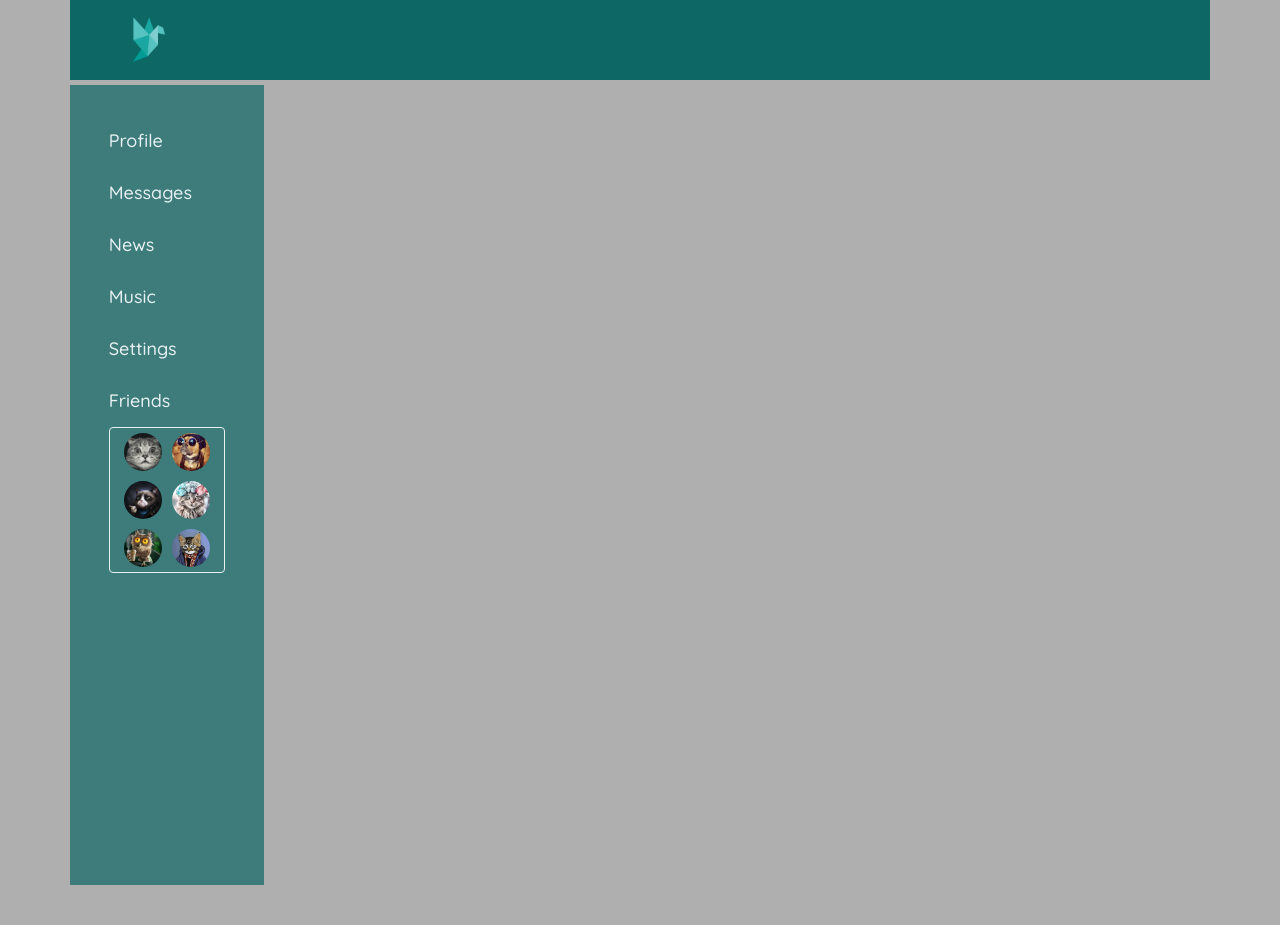
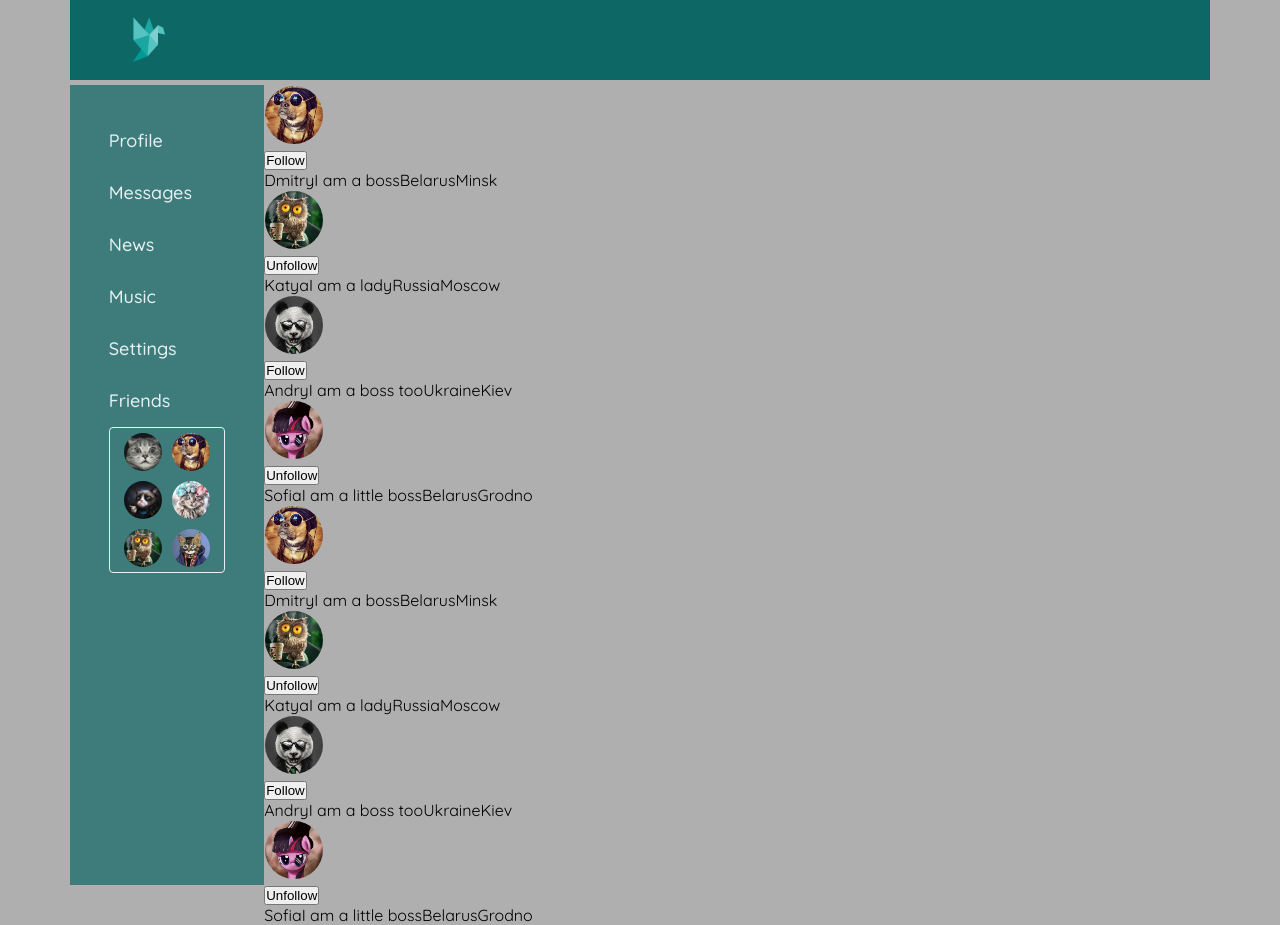
Before and after one commit to FilionchykMaryia/social_network, a React (Create React App) app: page /users in a window 1280 px wide. Before the commit the page ends 885 px from the top, so only its background shows below. Built offline with nearby package versions, Linux system fonts and the light colour scheme.

Commit message:
add usersPage

```diff
--- a/src/App.js
+++ b/src/App.js
@@ -1,30 +1,29 @@
 import React from 'react';
-import { BrowserRouter, Route } from 'react-router-dom';
+import { Route } from 'react-router-dom';
 import './style/style.scss';
 import Header from './components/Header';
-import Navbar from './components/NavBar/Navbar';
-import Dialogs from '../src/components/Dialogs/Dialogs';
 import Music from '../src/components/Music/Music';
 import News from '../src/components/News/News';
 import Profile from '../src/components/Profile/Profile';
 import Settings from '../src/components/Settings/Settings';
 import DialogsContainer from './components/Dialogs/DialogsContainer';
 import NavbarContainer from './components/NavBar/NavbarContainer';
+import UsersContainer from './components/Users/UsersContainer';
 
 
-const App = (props) => {
+const App = () => {
 
   return (
     <div className="app-wrapper ">
         <Header />
         <NavbarContainer />
           <div className="content">
-            <Route path="/profile"
-              render={() => <Profile/>} />
+            <Route path="/profile" render={() => <Profile/>} />
             <Route path="/dialogs" render={() => <DialogsContainer/>} />
             <Route path="/news" component={News}/>
             <Route path="/music" component={Music}/>
             <Route path="/settings" component={Settings}/>
+            <Route path="/users" render={() => <UsersContainer />} />
           </div>
     </div>
   );
--- /dev/null
+++ b/src/components/Users/Users.jsx
@@ -0,0 +1,47 @@
+import React from 'react';
+
+const Users = (props) => {
+  if(props.users.length === 0){
+    props.setUsers([
+      {id: 1, photoUrl: '2.jpg', followed: false, fullName: 'Dmitry', status: 'I am a boss', location: {city: 'Minsk', country: 'Belarus'}},
+      {id: 2, photoUrl: '5.jpg', followed: true, fullName: 'Katya', status: 'I am a lady', location: {city: 'Moscow', country: 'Russia'}},
+      {id: 3, photoUrl: '8.jpg', followed: false, fullName: 'Andry', status: 'I am a boss too', location: {city: 'Kiev', country: 'Ukraine'}},
+      {id: 4, photoUrl: '7.jpg', followed: true, fullName: 'Sofia', status: 'I am a little boss', location: {city: 'Grodno', country: 'Belarus'}},
+    ])
+  }
+
+  return <div>
+    {
+      props.users.map(u => <div key={u.id}>
+        <span>
+          <div>
+            <img className="avatar" src={process.env.PUBLIC_URL +`/img/avatars/${u.photoUrl}`} alt=""/>
+          </div>
+          <div>
+            {
+            u. followed ?
+              <button onClick={() => { props.unfollow(u.id)}}>
+                Unfollow
+              </button>
+            :
+              <button onClick={() => { props.follow(u.id)}}>
+                Follow
+              </button>
+            }
+          </div>
+        </span>
+        <span>
+          <span>
+            <span>{u.fullName}</span>
+            <span>{u.status}</span>
+          </span>
+          <span>
+            <span>{u.location.country}</span>
+            <span>{u.location.city}</span>
+          </span>
+        </span>
+      </div>)
+    }
+  </div>
+}
+export default Users;
--- /dev/null
+++ b/src/components/Users/UsersContainer.jsx
@@ -0,0 +1,26 @@
+import { connect } from 'react-redux';
+import { followAC, setUsersAC, unfollowAC } from '../../redux/users-reducer';
+import Users from './Users';
+
+const mapStateToProps = (state) =>{
+  return {
+    users: state.usersPage.users,
+  }
+}
+const mapDispatchToProps = (dispatch) =>{
+  return {
+    follow: (userId) => {
+      dispatch(followAC(userId));
+    },
+    unfollow: (userId) => {
+      dispatch(unfollowAC(userId));
+    },
+    setUsers: (users) => {
+      dispatch(setUsersAC(users));
+    }
+  }
+}
+
+const UsersContainer = connect(mapStateToProps, mapDispatchToProps)(Users);
+
+export default UsersContainer;
--- a/src/redux/redux-store.js
+++ b/src/redux/redux-store.js
@@ -2,11 +2,13 @@
 import profileReducer from "./profile-reducer";
 import dialogsReducer from "./dialogs-reducer";
 import sidebarReducer from "./sidebar-reducer";
+import usersReducer from "./users-reducer";
 
 let reducers = combineReducers({
   profilePage: profileReducer,
   dialogsPage: dialogsReducer,
-  sidebar: sidebarReducer
+  sidebar: sidebarReducer,
+  usersPage: usersReducer,
 });
 
 let store = createStore(reducers);
--- /dev/null
+++ b/src/redux/users-reducer.js
@@ -0,0 +1,47 @@
+const FOLLOW = 'FOLLOW';
+const UNFOLLOW = 'UNFOLLOW';
+const SET_USERS = 'SET-USERS';
+
+let initialState = {
+  users: [
+    // {id: 1, photoUrl: '2.jpg', followed: false, fullName: 'Dmitry', status: 'I am a boss', location: {city: 'Minsk', country: 'Belarus'}},
+    // {id: 2, photoUrl: '5.jpg', followed: true, fullName: 'Katya', status: 'I am a lady', location: {city: 'Moscow', country: 'Russia'}},
+    // {id: 3, photoUrl: '8.jpg', followed: false, fullName: 'Andry', status: 'I am a boss too', location: {city: 'Kiev', country: 'Ukraine'}},
+    // {id: 4, photoUrl: '7.jpg', followed: true, fullName: 'Sofia', status: 'I am a little boss', location: {city: 'Grodno', country: 'Belarus'}},
+  ],
+};
+
+const usersReducer = (state = initialState, action) => {
+  switch(action.type){
+    case FOLLOW:
+      return {
+        ...state,
+        users: state.users.map(u => {
+          if(u.id === action.userId){
+            return {...u, followed: true}
+          }
+          return u;
+        })
+      };
+    case UNFOLLOW:
+      return {
+        ...state,
+        users: state.users.map(u => {
+          if(u.id === action.userId){
+            return {...u, followed: false}
+          }
+          return u;
+        })
+      };
+    case SET_USERS:
+      return { ...state, users: [...state.users, ...action.users]}
+    default:
+      return state;
+  }
+}
+
+export const followAC = (userId) => ({type: FOLLOW, userId});
+export const unfollowAC = (userId) => ({type: UNFOLLOW, userId});
+export const setUsersAC = (users) => ({type: SET_USERS, users});
+
+export default usersReducer;
```
Also changed, not shown: src/components/Profile/MyPostsContainer.jsx (+0 -30 lines).
